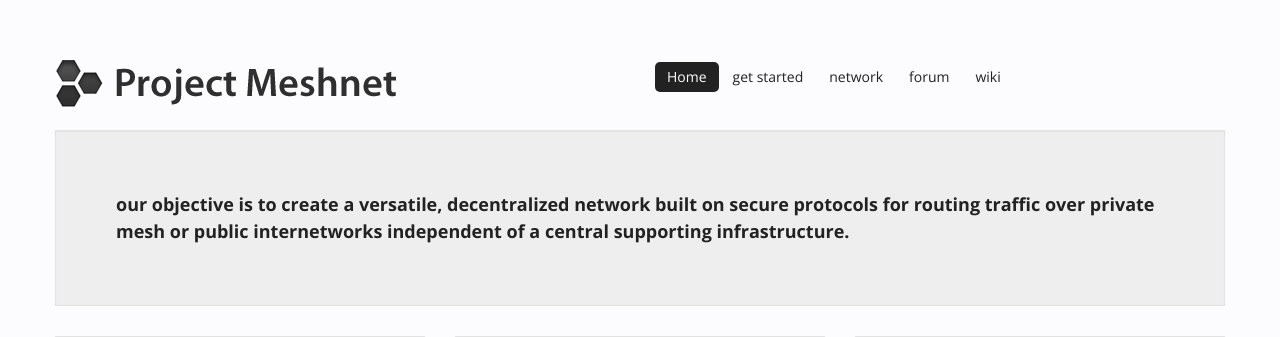
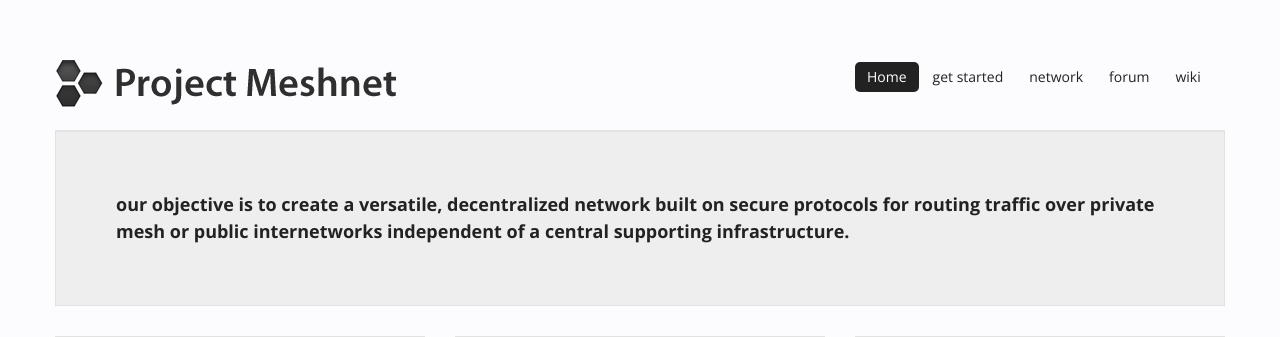
Before and after one commit to ProjectMeshnet/website, a PHP site: page / in a window 1280 px wide. Shown: the top 337 px of the page. Run offline with PHP 8.4, Linux system fonts and the light colour scheme; some libraries are stand-ins or nearby versions.

Commit message:
fixed navigation spacing

```diff
--- a/index.php
+++ b/index.php
@@ -29,10 +29,10 @@
 
     <div class="container">
 	   <div class="row">
-        <div class="span6">
+        <div class="span8">
 		<img src="./images/lead.png" />
      </div>
-	  <div class="span6">
+	  <div class="span4">
 		<ul class="nav nav-pills">
   <li class="active">
     <a href="./">Home</a>
```
